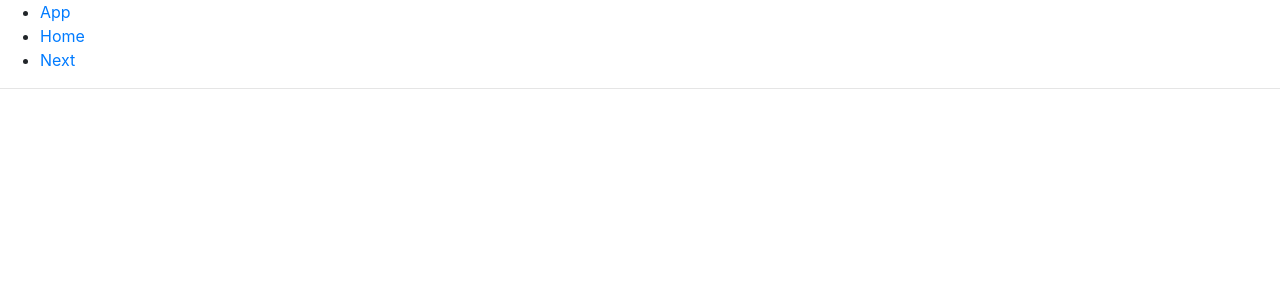
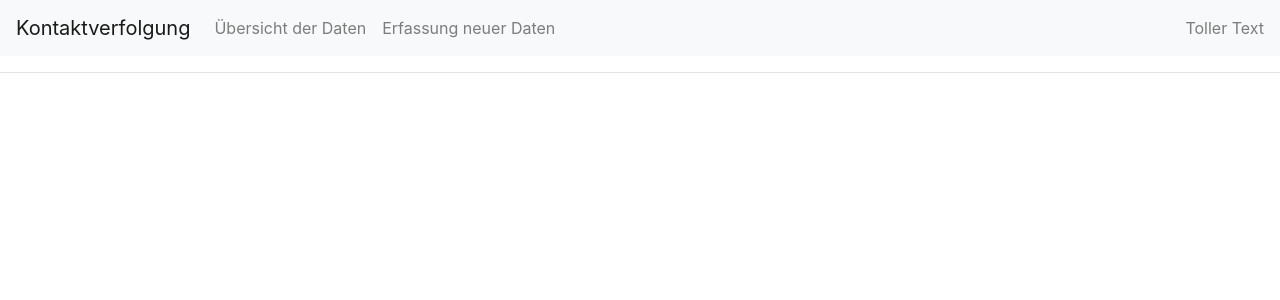
Before and after one commit to Pineapple-Mobile-Apps/Pandemitrac, a React (Create React App) app in the folder pandemitrack.ui/: page / in a window 1280 px wide. Shown: the top 300 px of the page. Built offline with nearby package versions, Linux system fonts and the light colour scheme; the HTML template or start-up script is replaced by a standard one.

Commit message:
Anpassung Startseite

```diff
--- a/pandemitrack.ui/src/App.js
+++ b/pandemitrack.ui/src/App.js
@@ -1,4 +1,4 @@
-import React from 'react';
+import React, { useState } from 'react';
 import logo from './logo.svg';
 import './App.css';
 import Home from './Home';
@@ -8,22 +8,29 @@ import {
   Route,
   Link
 } from 'react-router-dom';
+import { Collapse, Nav, Navbar, NavbarBrand, NavbarText, NavbarToggler, NavItem, NavLink } from 'reactstrap';
 
 function App() {
+  const [isOpen, setIsOpen] = useState(false);
+
+  const toggle = () => setIsOpen(!isOpen);
   return (
     <Router>
       <div>
-        <ul>
-          <li>
-            <Link to="/">App</Link>
-          </li>
-          <li>
-            <Link to="/home">Home</Link>
-          </li>
-          <li>
-            <Link to="/next">Next</Link>
-          </li>
-        </ul>
+        <Navbar color="light" light expand="md">
+          <NavbarBrand href="/" >Kontaktverfolgung</NavbarBrand>
+          <NavbarToggler onClick={toggle} />
+          <Collapse isOpen={isOpen} navbar>
+            <Nav className="mr-auto" navbar>            <NavItem>
+              <NavLink href="/home">Übersicht der Daten</NavLink>
+            </NavItem>
+              <NavItem>
+                <NavLink href="/next">Erfassung neuer Daten</NavLink>
+              </NavItem>
+            </Nav>
+            <NavbarText>Toller Text</NavbarText>
+          </Collapse>
+        </Navbar>
 
         <hr />
 
```
